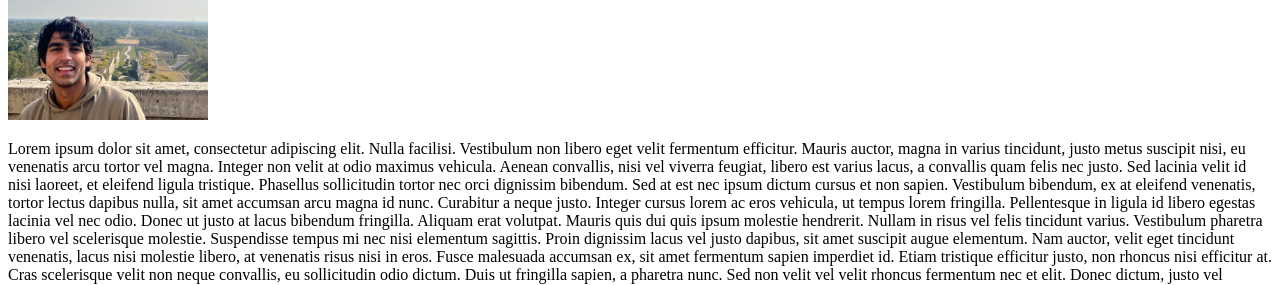
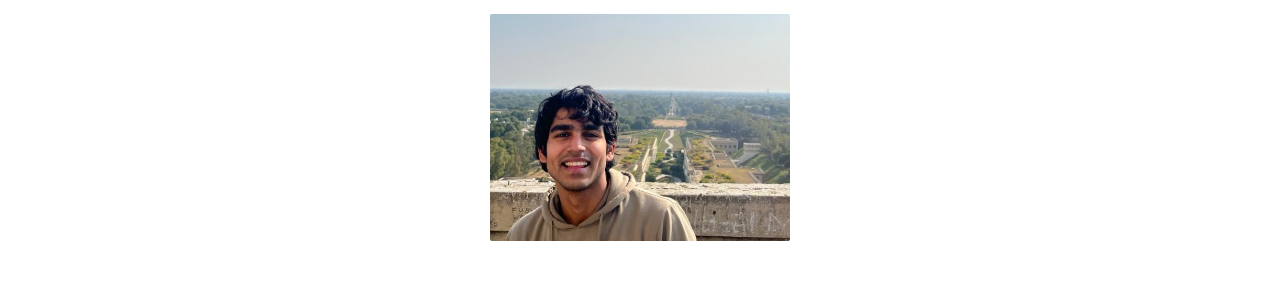
Before and after one commit to GoShaurie/resume, a plain HTML site: page src/html/resume.html in a window 1280 px wide. Shown: the part 116-401 px from the top of the page. Drawn offline with Linux system fonts and the light colour scheme; the site is published under a folder, as on GitHub Pages, so addresses that start at the root find nothing; a small style sheet from the web is missing; files whose address does not match are found by name.

Commit message:
fixing css filepath in resume.html

```diff
--- a/src/html/resume.html
+++ b/src/html/resume.html
@@ -3,7 +3,7 @@
 
 <head>
     <link rel="stylesheet" href="https://cdn.jsdelivr.net/npm/charter-webfont@4/charter.min.css" />
-    <link rel="stylesheet" href="/src/css/resume_stylesheet.css">
+    <link rel="stylesheet" href="../css/resume_stylesheet.css">
     <meta charset="UTF-8">
     <meta name="viewport" content="width=device-width, initial-scale=1.0">
     <title>Resume</title>
```
